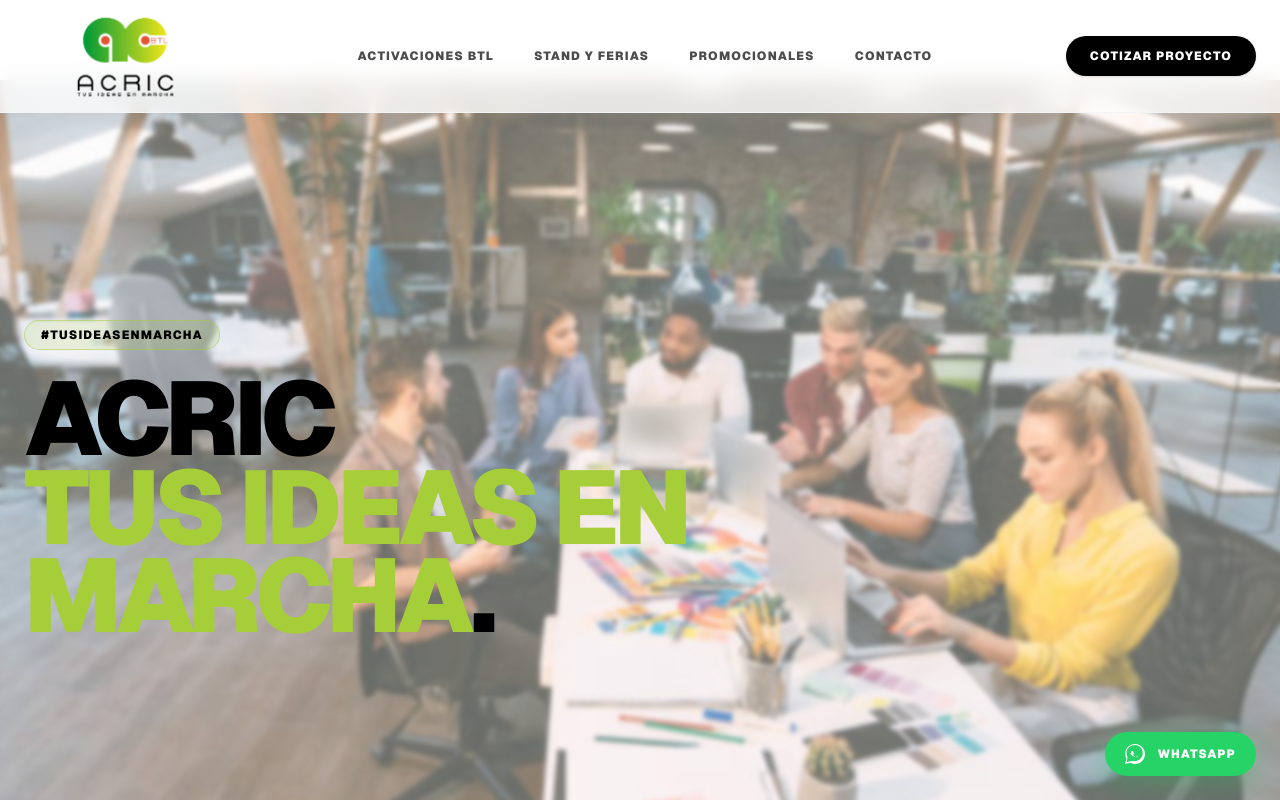
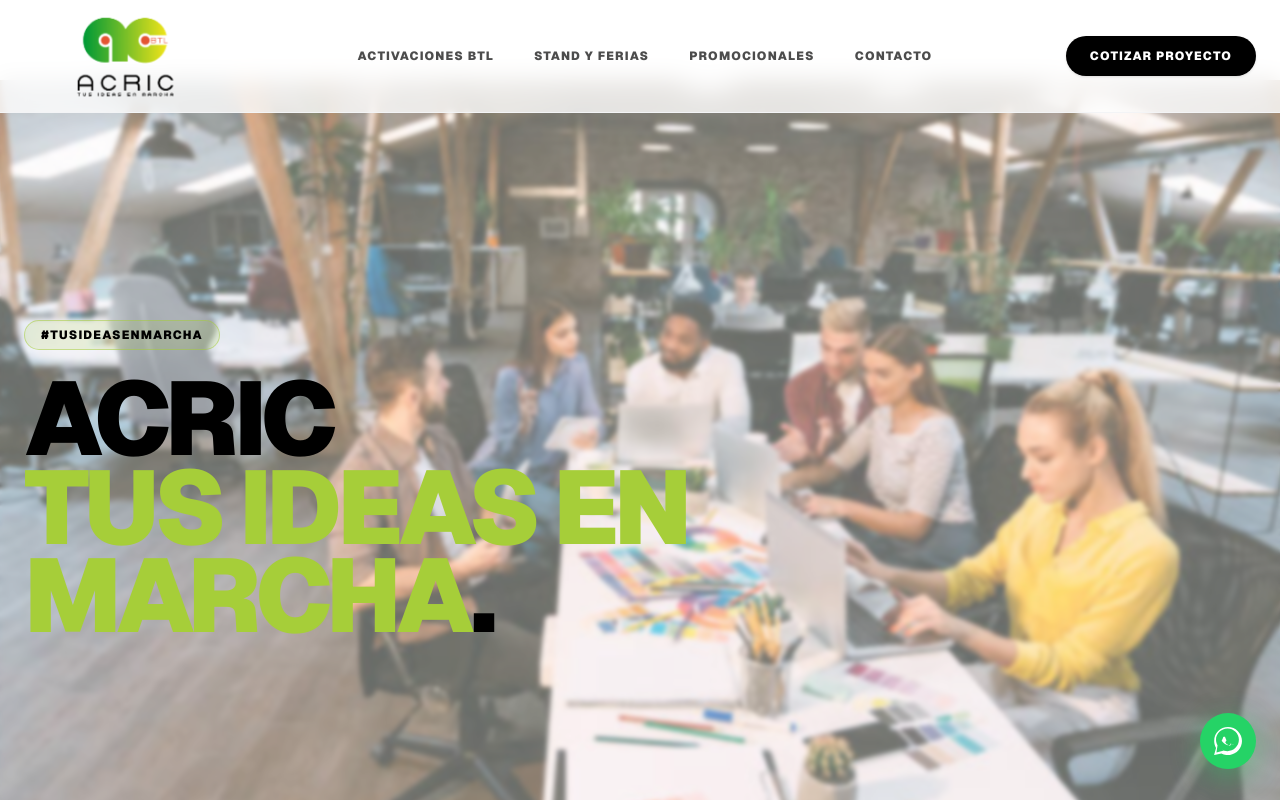
Before and after one commit to NataliaSethson/acricbtlec, a Next.js app: page / in a window 1280 px wide. Shown: the top 800 px of the page. Built offline with nearby package versions, Linux system fonts and the light colour scheme.

Commit message:
ajuste wsp

```diff
--- a/src/components/WspButton.js
+++ b/src/components/WspButton.js
@@ -8,27 +8,48 @@
   const message = "Hola ACRIC, vi la web y quería consultar por una cotización.";
   const whatsappUrl = `https://wa.me/${phoneNumber}?text=${encodeURIComponent(message)}`;
 
+  // Animación de levitación continua e infinita
+  const floatingAnimation = {
+    initial: { opacity: 0, scale: 0.8, y: 0 },
+    animate: {
+      opacity: 1,
+      scale: 1,
+      y: [0, -10, 0],
+      transition: {
+        opacity: { delay: 1, duration: 0.5 },
+        scale: { delay: 1, duration: 0.5 },
+        y: {
+          duration: 3,
+          repeat: Infinity,
+          repeatType: "reverse",
+          ease: "easeInOut"
+        }
+      }
+    }
+  };
+
   return (
     <motion.div
-      initial={{ opacity: 0, scale: 0.8 }}
-      animate={{ opacity: 1, scale: 1 }}
-      transition={{ delay: 1, duration: 0.5 }}
-      className="fixed bottom-6 right-6 z-50 hidden sm:block"
+      variants={floatingAnimation}
+      initial="initial"
+      animate="animate"
+      className="fixed bottom-4 right-4 sm:bottom-6 sm:right-6 z-50"
     >
       <a
         href={whatsappUrl}
         target="_blank"
         rel="noopener noreferrer"
-        className="flex items-center gap-3 bg-[#25D366] text-white px-5 py-3 rounded-full font-black text-xs uppercase tracking-widest shadow-[0_8px_30px_rgb(37,211,102,0.3)] hover:bg-white hover:text-[#25D366] hover:scale-105 transition-all duration-300 group"
+        aria-label="Chat on WhatsApp"
+        // w-14 h-14 y rounded-full garantizan que sea una esfera perfecta
+        className="flex items-center justify-center w-14 h-14 bg-[#25D366] text-white rounded-full shadow-[0_8px_30px_rgba(37,211,102,0.4)] hover:bg-white hover:text-[#25D366] hover:scale-110 transition-all duration-300 group"
       >
         <svg
-          className="w-5 h-5 fill-current"
+          className="w-7 h-7 fill-current transition-transform group-hover:scale-105"
           viewBox="0 0 24 24"
           xmlns="http://www.w3.org/2000/svg"
         >
           <path d="M.057 24l1.687-6.163c-1.041-1.804-1.588-3.849-1.587-5.946C.06 5.348 5.397.01 12.008.01c3.202.001 6.212 1.246 8.477 3.514 2.266 2.268 3.507 5.28 3.505 8.484-.004 6.657-5.34 11.997-11.953 11.997-2.005-.001-3.973-.502-5.713-1.457L0 24zm6.59-4.846c1.6.95 3.188 1.449 4.825 1.451 5.436 0 9.86-4.37 9.863-9.73.001-2.595-1.013-5.035-2.856-6.88C16.635 2.14 14.199 1.123 11.6 1.123c-5.443 0-9.867 4.371-9.87 9.732 0 1.637.456 3.236 1.32 4.654L2.095 21.82l6.552-1.666zM17.51 15.5c-.3-.15-1.776-.875-2.05-.975-.274-.1-.474-.15-.674.15-.2.3-.775.975-.95 1.175-.175.2-.35.225-.65.075-1.025-.512-1.73-.815-2.415-1.393-.453-.38-.79-.844-1.02-1.352-.175-.3-.018-.463.13-.61.134-.132.3-.349.45-.524.045-.053.088-.107.129-.16.07-.15.1-.25.15-.425.05-.175.025-.325-.012-.4-.075-.15-.675-1.625-.925-2.225-.244-.588-.492-.51-.675-.52-.175-.01-.375-.01-.575-.01-.2 0-.525.075-.8 1.025-.275.95-1.05 2.375-1.05 2.454 0 .079.08.158.12.217.432.658 1.05 1.258 1.8 1.83 1.037.79 2.13 1.3 3.33 1.66.4.12.8.15 1.13.1.36-.053.94-.384 1.07-.738.13-.354.13-.658.09-.722-.04-.064-.15-.1-.45-.25z" />
         </svg>
-        <span>WhatsApp</span>
       </a>
     </motion.div>
   );
```
